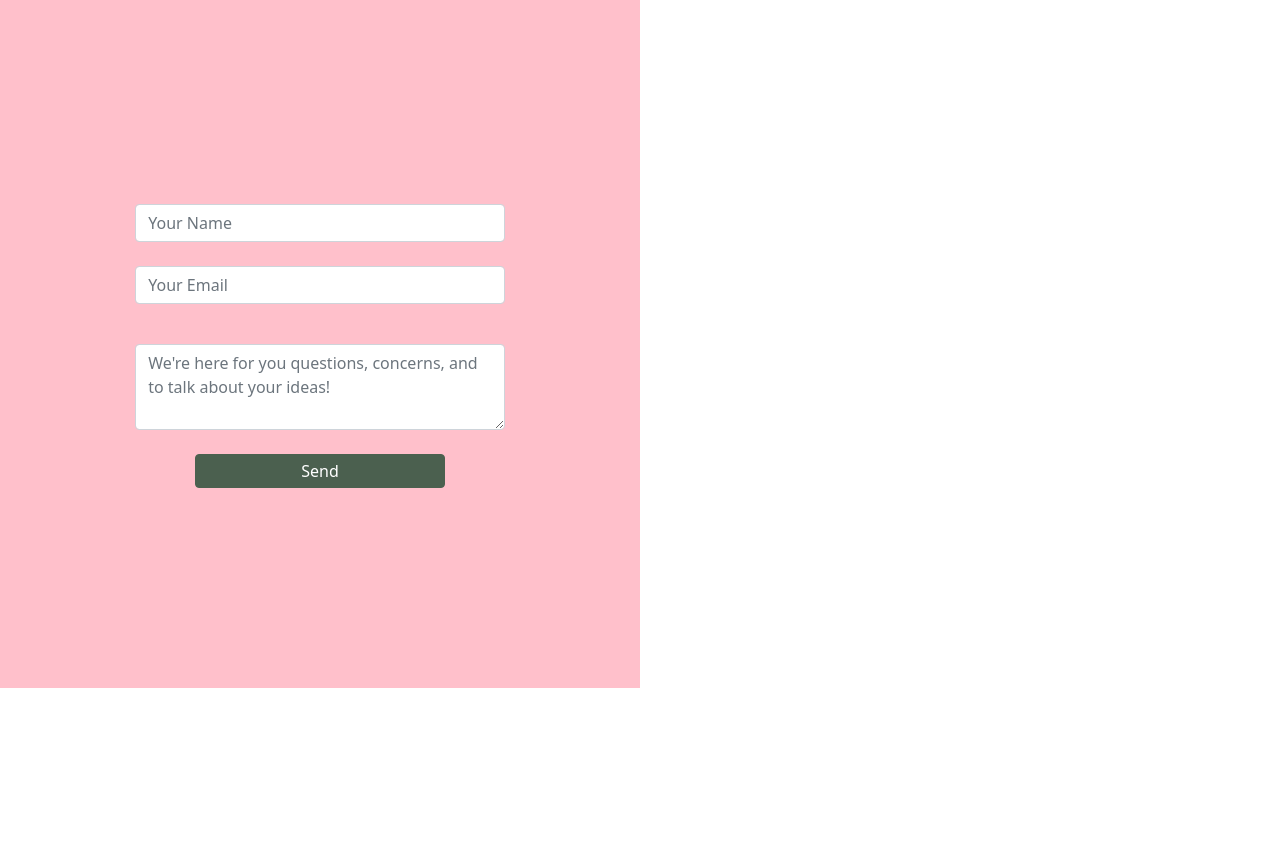
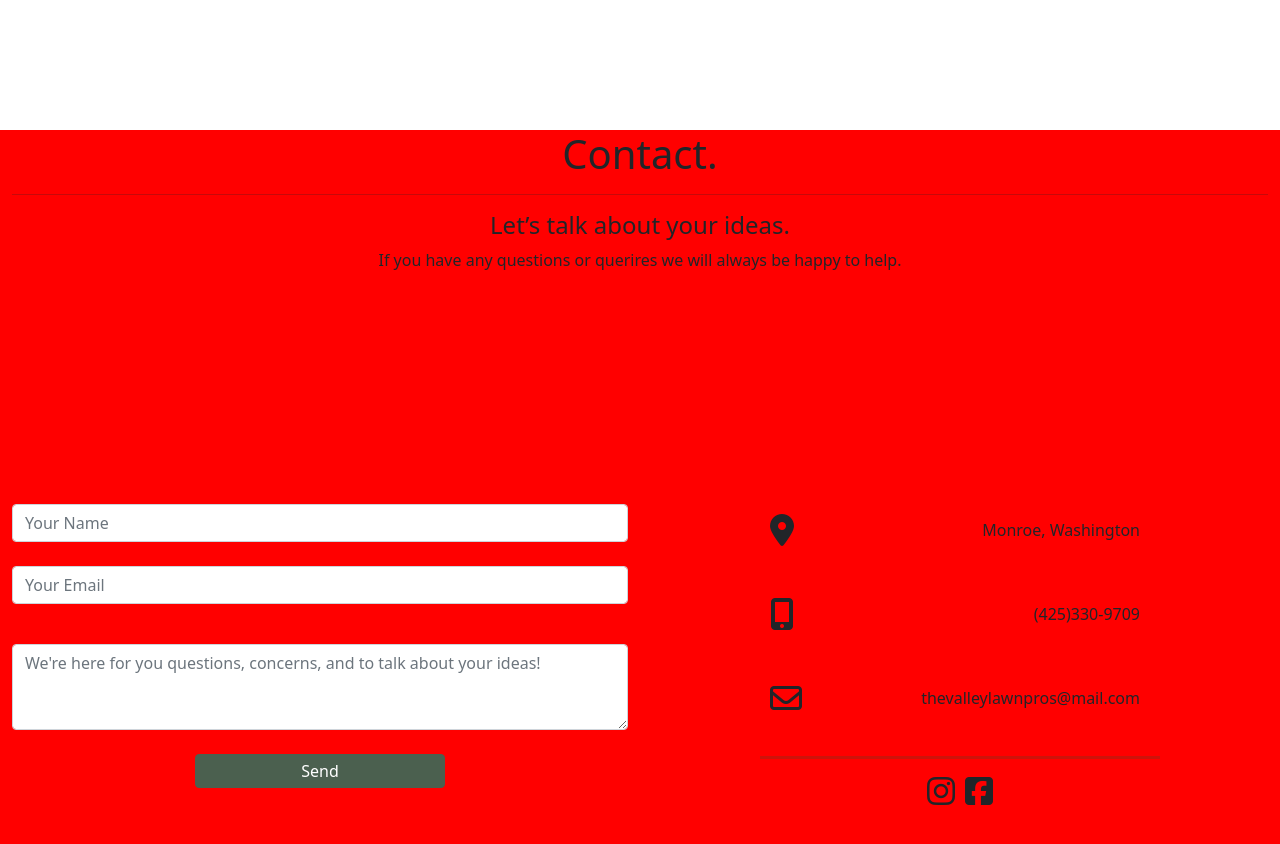
Before and after one commit to stetsonharding/ValleyLawnPros, a React (Create React App) app: page / in a window 1280 px wide. Shown: the part 3140-3984 px from the top of the page. Before the commit the page ends 3828 px from the top, so only its background shows below. Built offline with nearby package versions, Linux system fonts and the light colour scheme.

Commit message:
details component.

```diff
--- /dev/null
+++ b/src/components/companyDetails/CompanyDetails.js
@@ -0,0 +1,68 @@
+import React from "react";
+
+import "./CompanyDetails.scss";
+
+function CompanyDetails() {
+  return (
+    <div
+      className="company-details-container"
+      style={{
+        // backgroundColor: "blueviolet",
+        width: "550px",
+        height: "300px",
+        display: "flex",
+        justifyContent: "flex-start",
+        alignItems: "center",
+        flexDirection: "column",
+      }}
+    >
+      <Details detailIcon="fas fa-map-marker-alt" detail="Monroe, Washington" />
+
+      <Details detailIcon="fas fa-mobile-alt" detail="(425)330-9709" />
+
+      <Details
+        detailIcon="far fa-envelope"
+        detail="thevalleylawnpros@mail.com"
+      />
+      <hr className="new" />
+      <div className="company-details-social" style={{ display: "flex" }}>
+        <i
+          style={{ paddingRight: "10px" }}
+          className="fab fa-instagram fa-2x"
+        ></i>
+        <i className="fab fa-facebook-square fa-2x"></i>
+      </div>
+    </div>
+  );
+}
+
+//contact details component
+function Details(props) {
+  return (
+    <div
+      className="company-details-location"
+      style={{
+        display: "flex",
+        width: "400px",
+        alignItems: "center",
+        justifyContent: "center",
+        margin: "10px",
+        padding: "10px",
+      }}
+    >
+      <div
+        style={{
+          display: "flex",
+          justifyContent: "space-between",
+          alignItems: "center",
+          width: "100%",
+        }}
+      >
+        <i className={props.detailIcon + " fa-2x"}></i>
+        <p style={{ padding: "0", margin: "10px" }}>{props.detail}</p>
+      </div>
+    </div>
+  );
+}
+
+export default CompanyDetails;
--- /dev/null
+++ b/src/components/companyDetails/CompanyDetails.scss
@@ -0,0 +1,4 @@
+.new {
+  border-bottom: 3px solid rgb(62, 82, 46);
+  width: 400px;
+}
--- a/src/components/contactForm/ContactForm.js
+++ b/src/components/contactForm/ContactForm.js
@@ -1,12 +1,12 @@
 import React from "react";
-import { Modal, Button, Form } from "react-bootstrap";
+import { Button, Form } from "react-bootstrap";
 
 export default function ContactForm() {
   return (
     <div className="contact-form-container">
       <Form
         style={{
-          width: "60%",
+          maxWidth: "750px",
           margin: "0 auto",
           textAlign: "center",
         }}
--- a/src/components/contactUs/ContactUs.js
+++ b/src/components/contactUs/ContactUs.js
@@ -3,12 +3,13 @@ import "./ContactUs.scss";
 
 //components
 import ContactForm from "../contactForm/ContactForm";
+import CompanyDetails from "../companyDetails/CompanyDetails";
 
 import { Container, Row, Col } from "react-bootstrap";
 
 export default function ContactUs() {
   return (
-    <Container fluid style={{ minHeight: "800px" }}>
+    <Container fluid style={{ minHeight: "800px", backgroundColor: "red" }}>
       <h1 className="contact-title">Contact.</h1>
       <hr />
       <Row>
@@ -23,8 +24,6 @@ export default function ContactUs() {
         {/* form col */}
         <Col
           style={{
-            backgroundColor: "pink",
-            margin: "0 auto",
             minHeight: "700px",
             display: "flex",
             flexDirection: "column",
@@ -34,7 +33,18 @@ export default function ContactUs() {
           <ContactForm />
         </Col>
         {/* company details col */}
-        <Col></Col>
+        <Col
+          style={{
+            margin: "0 auto",
+            minHeight: "700px",
+            display: "flex",
+            flexDirection: "column",
+            justifyContent: "center",
+            alignItems: "center",
+          }}
+        >
+          <CompanyDetails />
+        </Col>
       </Row>
     </Container>
   );
--- a/src/components/howItWorksLayout/HowItWorksLayout.js
+++ b/src/components/howItWorksLayout/HowItWorksLayout.js
@@ -8,17 +8,17 @@ function HowItWorksLayout() {
   return (
     <Container
       fluid
-      style={{ minHeight: "600px" }}
+      style={{ minHeight: "900px" }}
       className="howItWorks-container d-flex align-items-center justify-content-center mt-5 mb-5"
     >
-      <Row className="mt-5">
+      <Row className="mt-2">
         <h1
           className="howItWorks-title"
           style={{
             display: "flex",
             justifyContent: "center",
             alignItems: "flex-start",
-            height: "95px",
+            height: "150px",
             color: "rgb(92, 15, 92)",
             fontFamily: "Merriweather, Arial, Helvetica, sans-serif;",
           }}
--- a/src/components/mission/Mission.js
+++ b/src/components/mission/Mission.js
@@ -15,7 +15,7 @@ function Mission(props) {
       <Button
         className="mission-btn mt-1"
         variant="dark"
-        href={`tel:4253440797`}
+        href={`tel:4253309709`}
       >
         {props.btnText}
       </Button>
```
